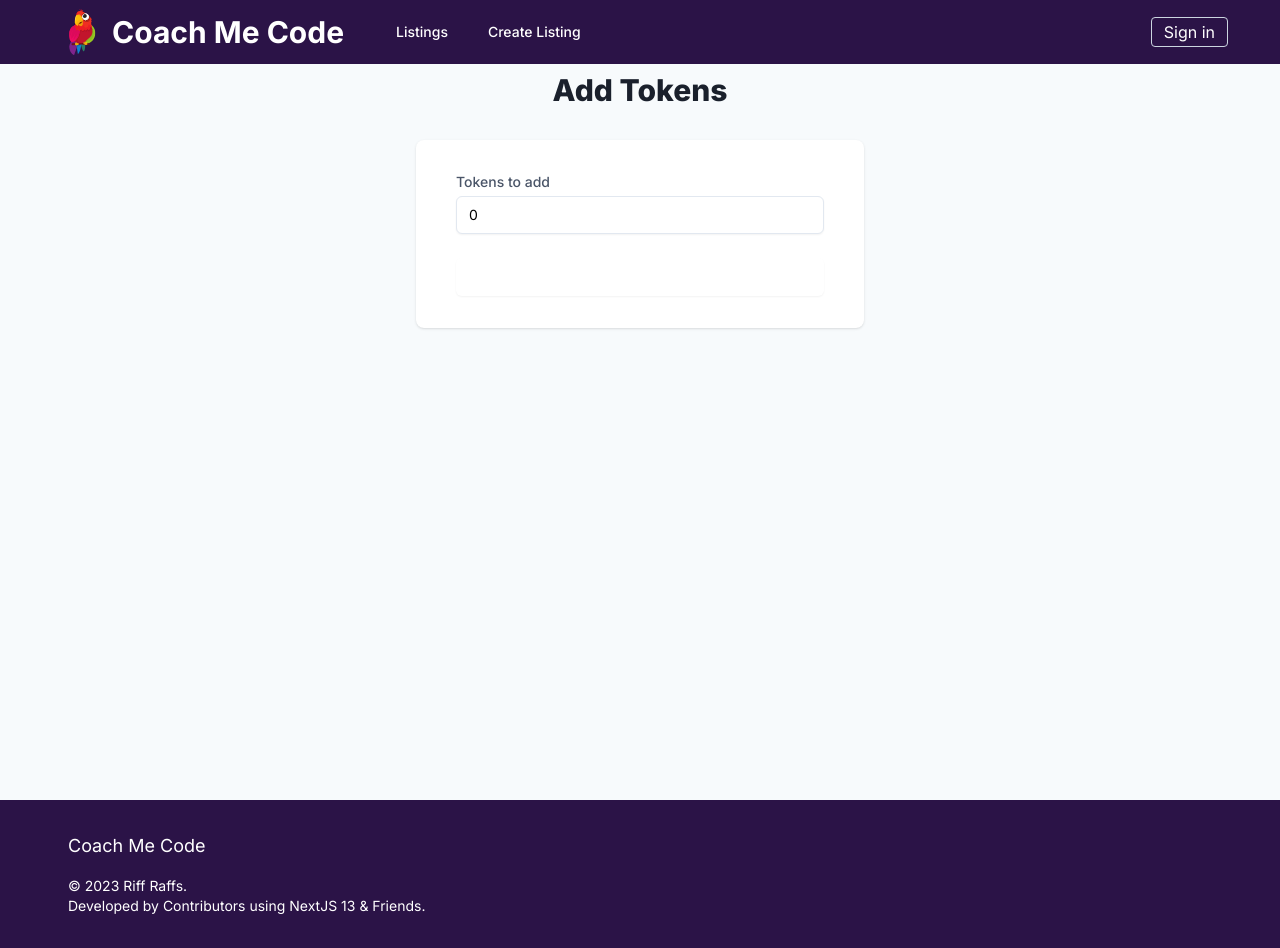
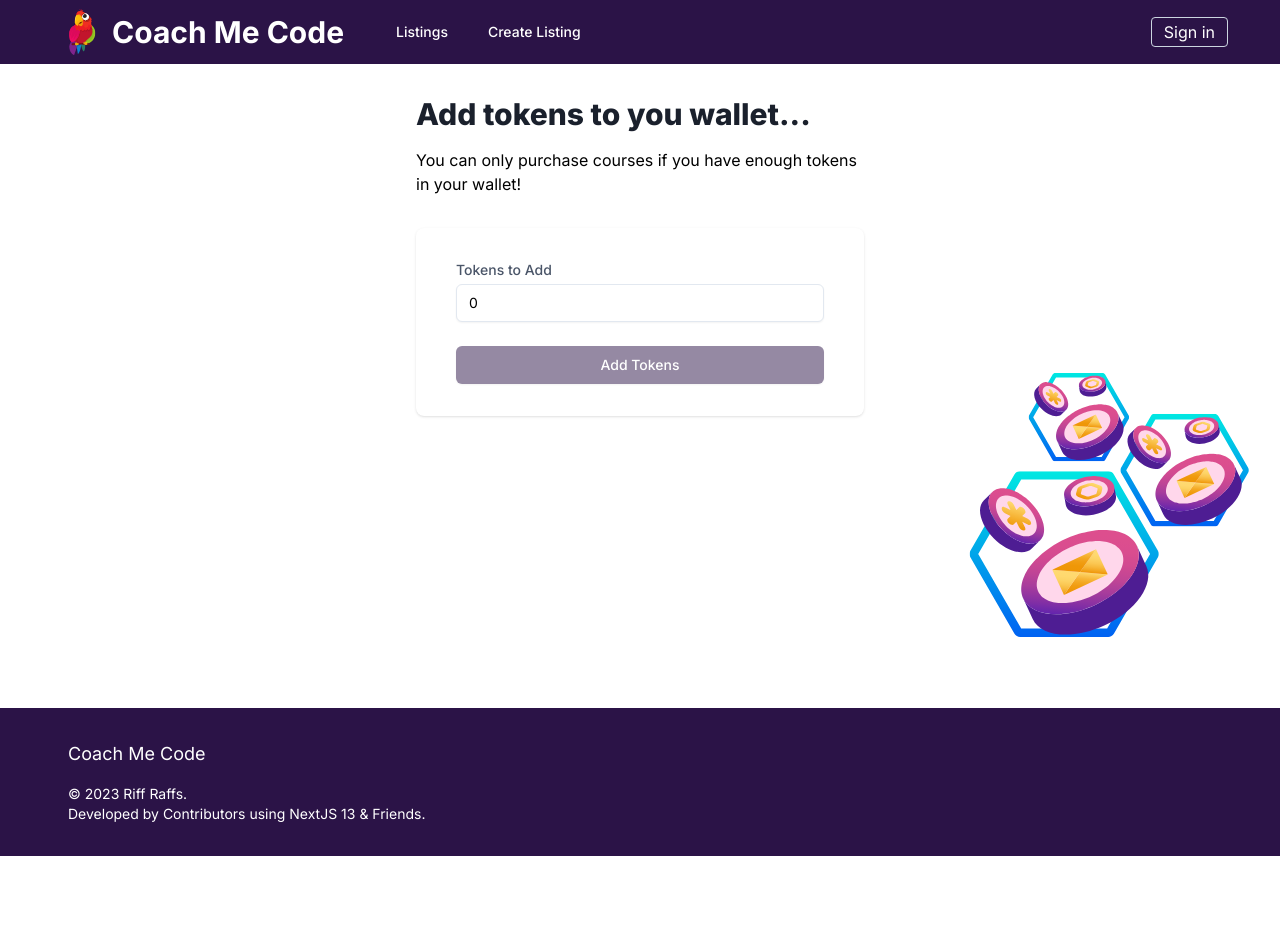
Before and after one commit to Spyabo/coach-me-code, a Next.js app: page /wallet/1 in a window 1280 px wide. After the commit the page ends 856 px from the top, so only its background shows below. Built offline with nearby package versions, Linux system fonts and the light colour scheme; no server answers.

Commit message:
wallet styles

```diff
--- a/src/app/wallet/[userID]/page.tsx
+++ b/src/app/wallet/[userID]/page.tsx
@@ -2,6 +2,7 @@
 import { useState } from "react";
 import { useUser } from "@clerk/clerk-react";
 import { useRouter } from "next/navigation";
+import Image from 'next/image';
 export default function money() {
   const [tokensToAdd, setTokensToAdd] = useState<number>(0);
   const { user } = useUser();
@@ -22,17 +23,19 @@ export default function money() {
   }
 
   return (
-    <div className="min-h-screen bg-gray-100 flex flex-col py-12 sm:px-6 lg:px-8">
-      <div className="sm:mx-auto sm:w-full sm:max-w-md">
-        <h2 className="mt-6 text-center text-3xl font-extrabold text-gray-900">Add Tokens</h2>
+    <div className=" max-w-7xl mx-auto container flex flex-col mt-12 py-12 px-6">
+      <div className="flex flex-col gap-4 sm:mx-auto sm:w-full sm:max-w-md">
+        <h2 className="text-3xl font-extrabold text-gray-900">
+          Add tokens to you wallet...
+        </h2>
+        <p>You can only purchase courses if you have enough tokens in your wallet!</p>
       </div>
-
       <div className="mt-8 sm:mx-auto sm:w-full sm:max-w-md">
         <div className="bg-white py-8 px-4 shadow sm:rounded-lg sm:px-10">
           <form className="space-y-6" onSubmit={handleSubmit}>
             <div>
               <label htmlFor="tokensToAdd" className="block text-sm font-medium text-gray-700">
-                Tokens to add
+                Tokens to Add
               </label>
               <div className="mt-1">
                 <input
@@ -51,7 +54,7 @@ export default function money() {
             <div>
               <button
                 type="submit"
-                className="w-full flex justify-center py-2 px-4 border border-transparent rounded-md shadow-sm text-sm font-medium text-white bg-indigo-600 hover:bg-indigo-700 focus:outline-none focus:ring-2 focus:ring-offset-2 focus:ring-indigo-500"
+                className="w-full flex justify-center py-2 px-4 border border-transparent rounded-md shadow-sm text-sm font-medium text-white bg-purple-400 hover:bg-red-500 focus:outline-none focus:ring-2 focus:ring-offset-2 focus:ring-purple-600"
               >
                 Add Tokens
               </button>
@@ -59,6 +62,15 @@ export default function money() {
           </form>
         </div>
       </div>
+      <div className="invisible md:visible lg:visible flex justify-end lg:-mt-14">
+        <Image
+          className="float-right"
+          src="/tokens.svg"
+          alt="a graphic of tokens"
+          width={300}
+          height={300}
+        />
+      </div>
     </div>
   );
 }
```
Also changed, not shown: public/tokens.svg (added).
